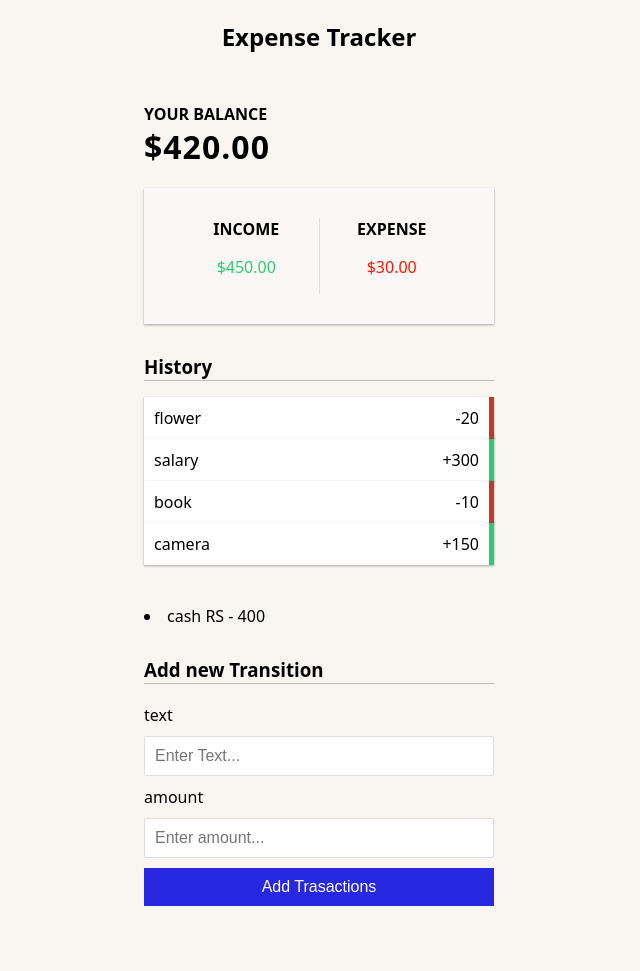
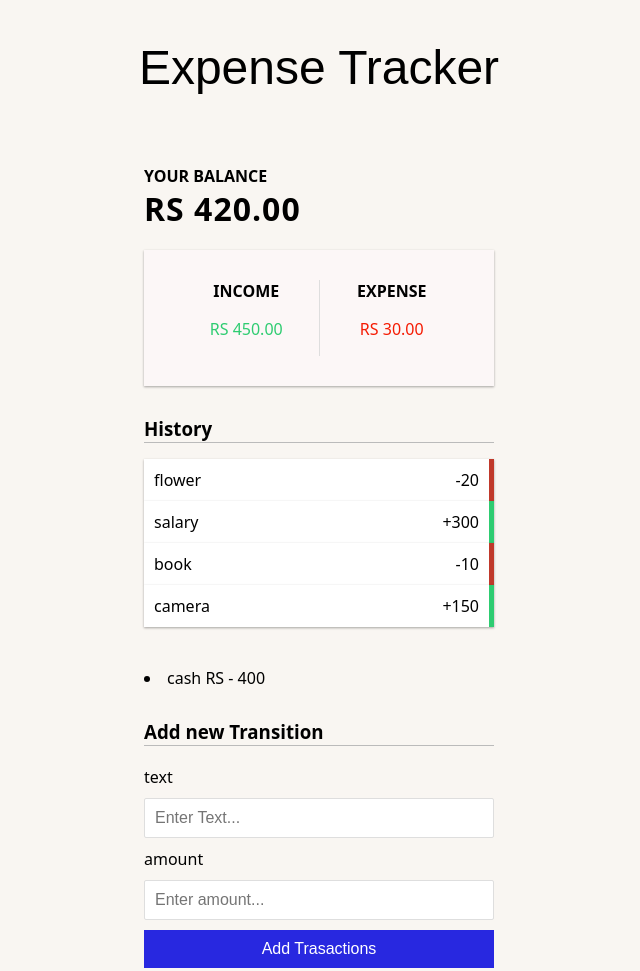
Before and after one commit to gaikwadomg/expense-tracker, a website: page index.html in a window 1280 px wide. Shown: the whole page, without its empty margins (321-961 px from the left). Drawn offline with Linux system fonts and the light colour scheme.

Commit message:
changed currency

```diff
--- a/index.html
+++ b/index.html
@@ -8,7 +8,7 @@
     <link rel="stylesheet" href="style.css">
 </head>
 <body>
-<h2>Expense Tracker</h2>
+<h2 class="headerr">Expense Tracker</h2>
 <div class="container">
     <h4>your balance</h4>
     <h1 id="balance">$0.00</h1>
--- a/script.js
+++ b/script.js
@@ -60,9 +60,9 @@ function updateValues() {
     const income = amounts.filter(item => item > 0).reduce((acc, item) => (acc += item), 0).toFixed(2);
     const expense = (amounts.filter(item => item < 0).reduce((acc, item) => (acc += item), 0) * -1).toFixed(2);
 
-    balance.innerText = `$${total}`;
-    money_plus.innerText = `$${income}`;
-    money_minus.innerText = `$${expense}`;
+    balance.innerText = `RS ${total}`;
+    money_plus.innerText = `RS ${income}`;
+    money_minus.innerText = `RS ${expense}`;
 }
 
 // Remove transaction
```
